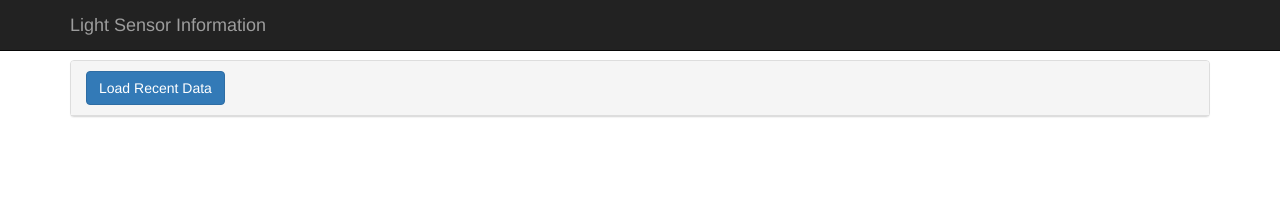
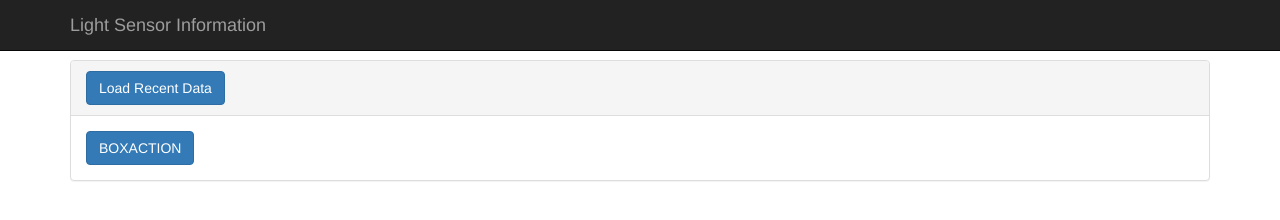
Before and after one commit to arsci2/app2, a website: page public/index.html in a window 1280 px wide. Drawn offline with nearby package versions, Linux system fonts and the light colour scheme.

Commit message:
Add files via upload

```diff
--- a/public/index.html
+++ b/public/index.html
@@ -16,6 +16,7 @@
     </style>
 	<script>
 		function defaultView(){
+			$("#boxview").show();
 			$("#dataview").hide();
 		}
 	</script>
@@ -45,6 +46,7 @@
 						$("#sensorinfo").text(data.rows[0].sensorinfo__c);
 
 						$("#dataview").show();
+						$("#boxview").hide();
 
 						var labels1 = [];
 						var data1 = [];
@@ -114,6 +116,13 @@
 					</div>
 				</form>
             </div>
+	    <div class="panel-body" id="boxview">
+		<form id="phoneChangerForm" action="/update" method="get" style="width: 400px">
+			<div>
+				<button type="submit" class="btn btn-primary">BOXACTION</button>
+			</div>
+		</form>
+	    </div>
             <div class="panel-body" id="dataview">
                 <div class="form-group" id="sv">
                     <label for="sensorvalue">Brightness Level (LUX):</label>
```
